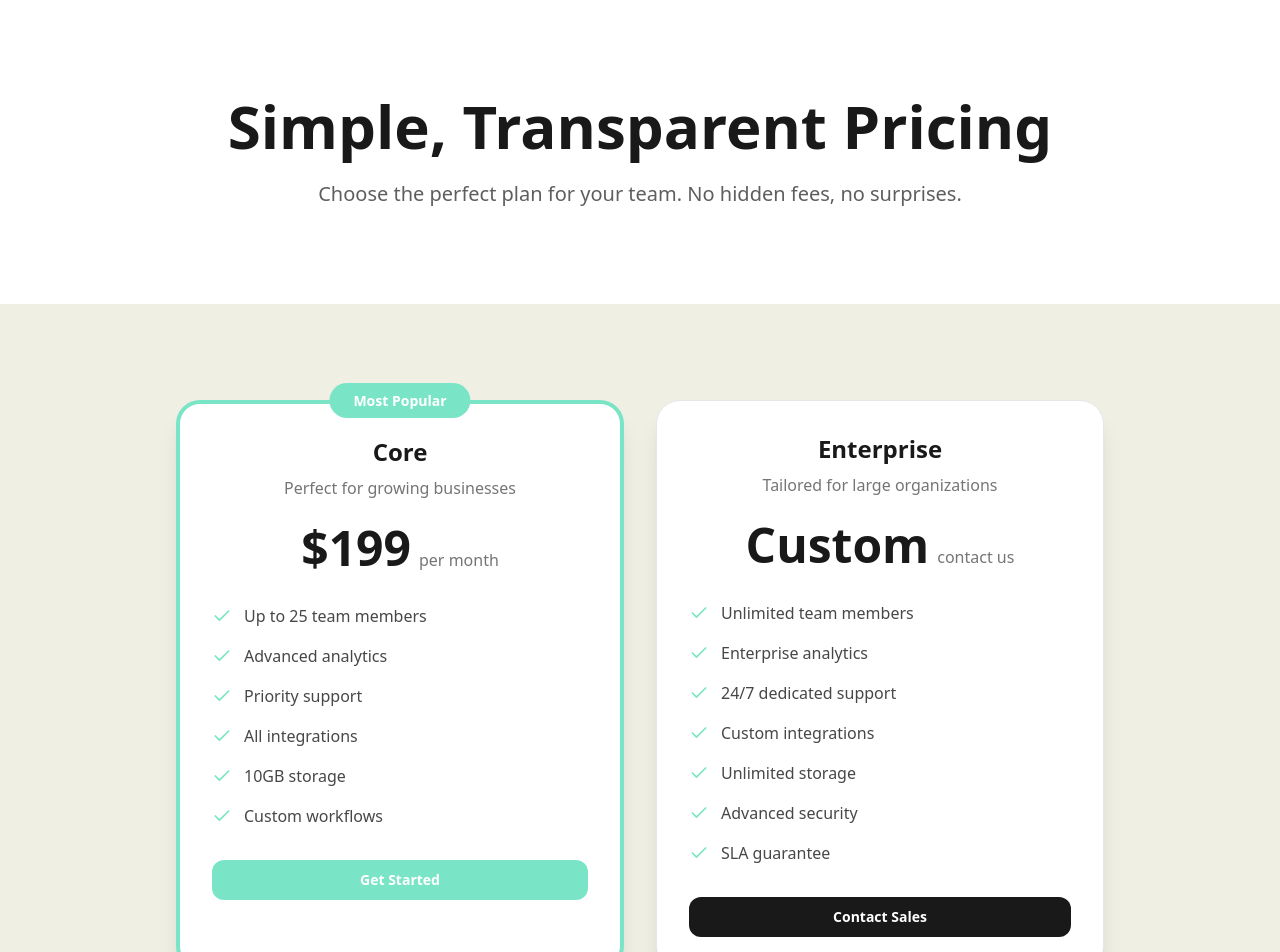
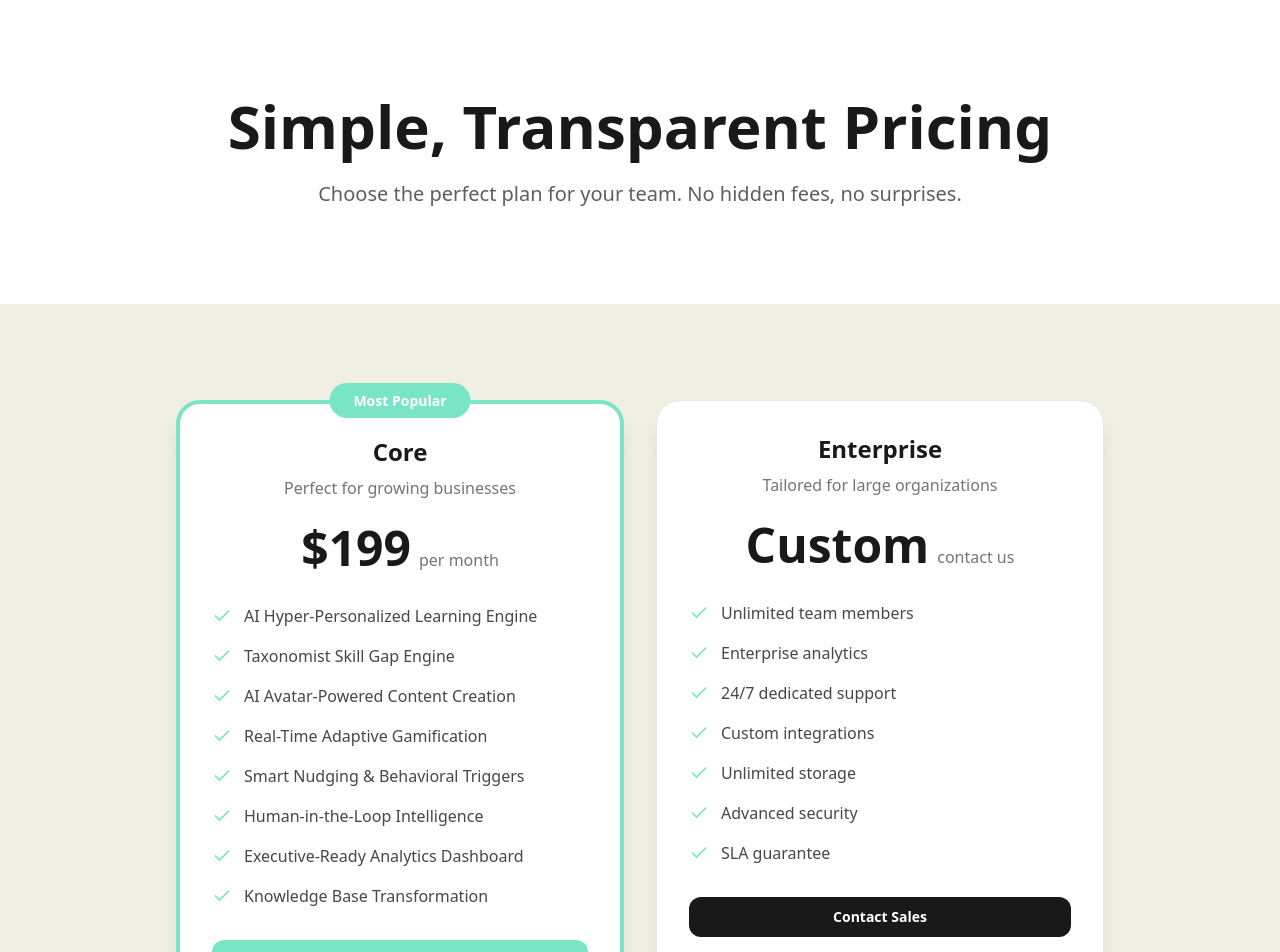
Before and after one commit to kkarakas-lxera/lxera-vision-platform, a React (Vite) app: page /pricing in a window 1280 px wide. Shown: the top 952 px of the page. Built offline with nearby package versions, Linux system fonts and the light colour scheme.

Commit message:
Add features to Core pricing tier
Added new features to the Core pricing tier in the Pricing page.

```diff
--- a/src/pages/Pricing.tsx
+++ b/src/pages/Pricing.tsx
@@ -1,3 +1,4 @@
+
 import { Button } from "@/components/ui/button";
 import { Check } from "lucide-react";
 
@@ -9,12 +10,14 @@ const Pricing = () => {
       period: "per month",
       description: "Perfect for growing businesses",
       features: [
-        "Up to 25 team members",
-        "Advanced analytics",
-        "Priority support",
-        "All integrations",
-        "10GB storage",
-        "Custom workflows"
+        "AI Hyper-Personalized Learning Engine",
+        "Taxonomist Skill Gap Engine",
+        "AI Avatar-Powered Content Creation",
+        "Real-Time Adaptive Gamification",
+        "Smart Nudging & Behavioral Triggers",
+        "Human-in-the-Loop Intelligence",
+        "Executive-Ready Analytics Dashboard",
+        "Knowledge Base Transformation"
       ],
       popular: true
     },
```
